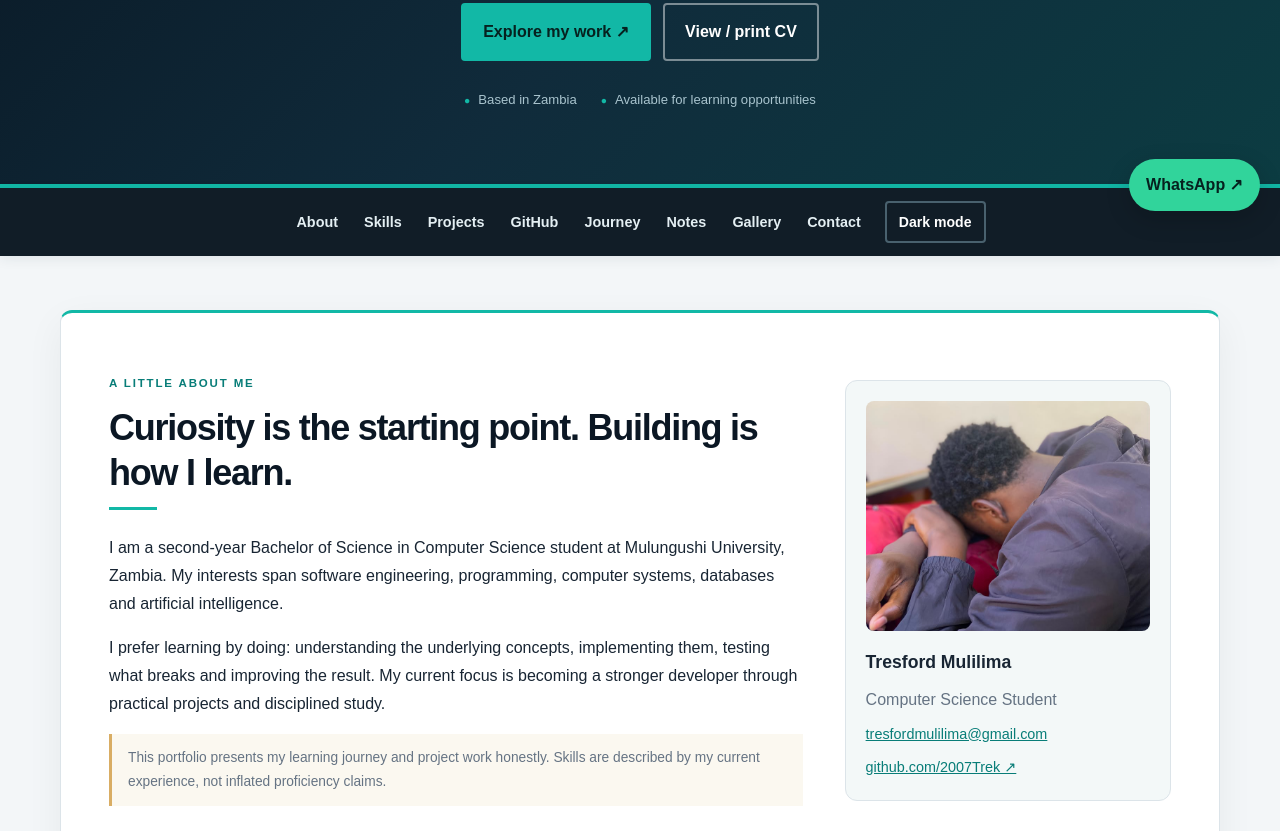
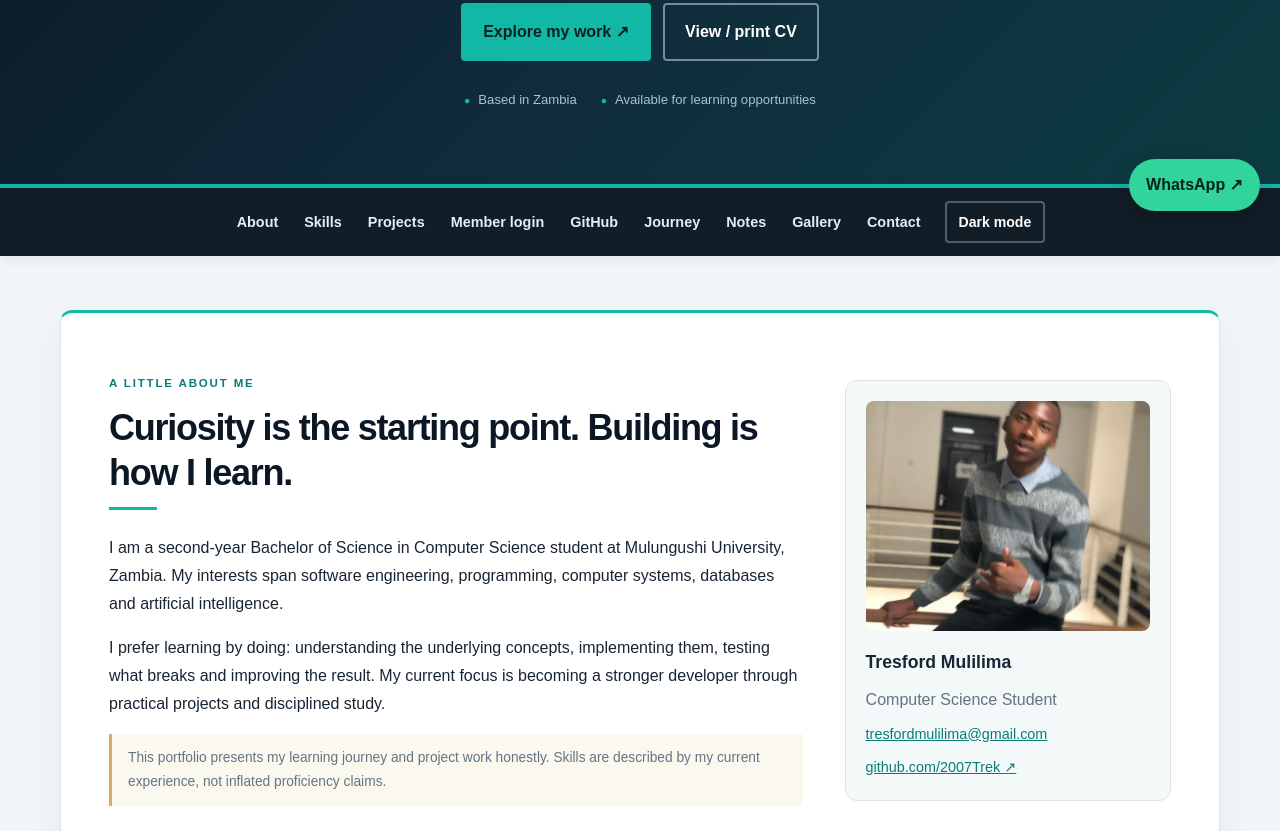
Before and after one commit to 2007Trek/Web_Tech_TRESFORD, a plain HTML site: page index.html in a window 1280 px wide. Shown: the part 569-1400 px from the top of the page. Drawn offline with Linux system fonts and the light colour scheme; no server answers.

Commit message:
Link member authentication and use updated profile photograph

```diff
--- a/index.html
+++ b/index.html
@@ -32,7 +32,7 @@
 
   <nav class="main-navigation" aria-label="Main navigation">
     <div class="nav-content">
-      <a href="#about">About</a><a href="#skills">Skills</a><a href="#projects">Projects</a>
+      <a href="#about">About</a><a href="#skills">Skills</a><a href="#projects">Projects</a><a href="auth.html">Member login</a>
       <a href="#github">GitHub</a><a href="#journey">Journey</a><a href="blog.html">Notes</a><a href="#gallery">Gallery</a><a href="#contact">Contact</a>
       <button id="theme-toggle" type="button" aria-pressed="false">Dark mode</button>
     </div>
@@ -48,7 +48,7 @@
         <p class="honesty-note">This portfolio presents my learning journey and project work honestly. Skills are described by my current experience, not inflated proficiency claims.</p>
       </div>
       <aside class="profile-panel">
-        <img src="images/Captain.jpeg" alt="A photograph from Tresford's personal gallery" class="profile-photo">
+        <img src="images/tresford-profile.jpg" alt="Portrait of Tresford Mulilima" class="profile-photo">
         <p class="profile-name">Tresford Mulilima</p>
         <p class="profile-role">Computer Science Student</p>
         <a href="mailto:tresfordmulilima@gmail.com">tresfordmulilima@gmail.com</a>
```
